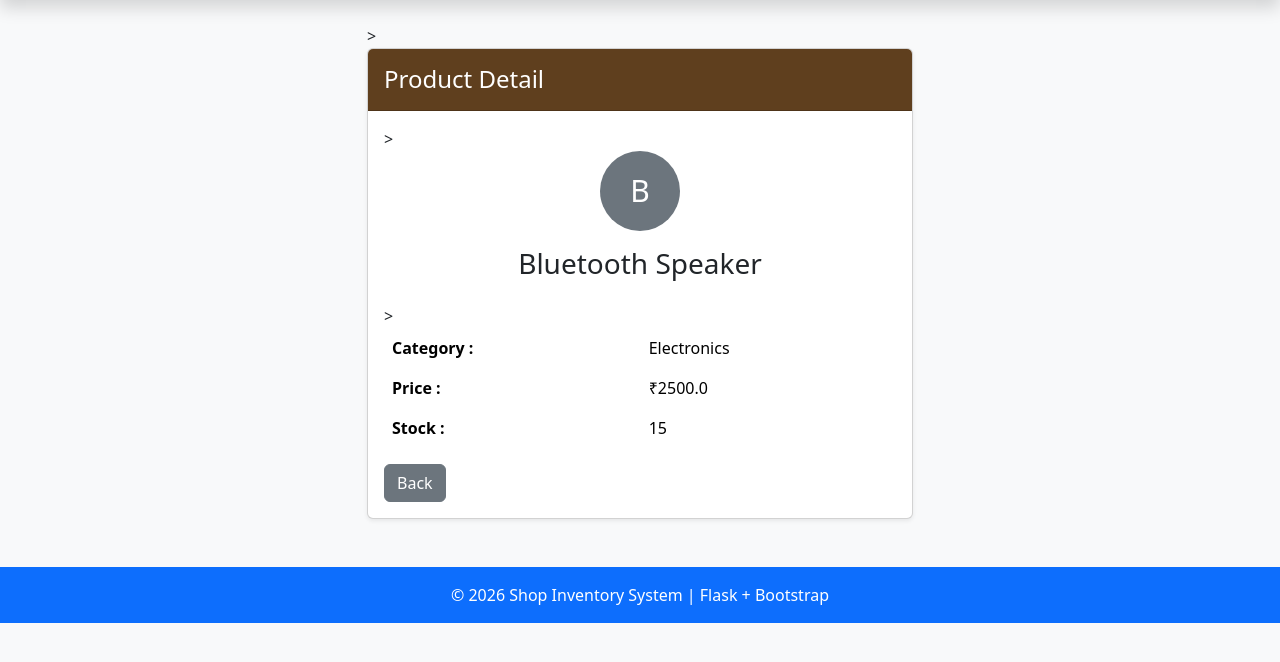
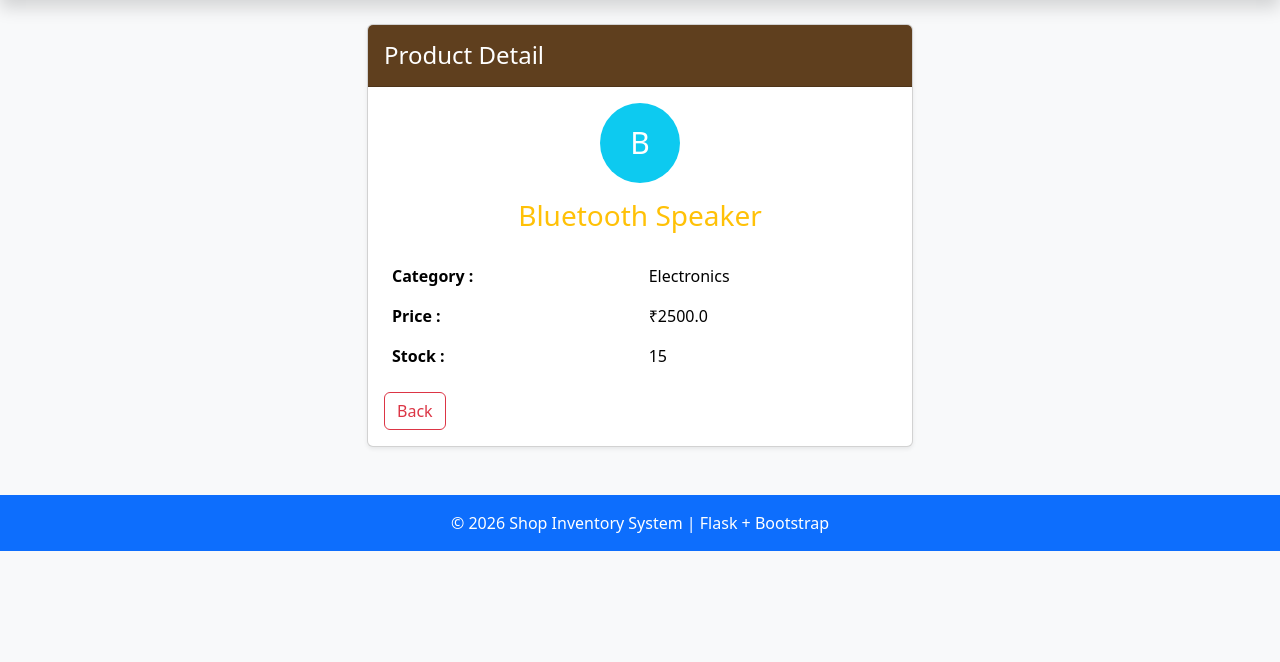
Before and after one commit to kadam768550/python-training, a Flask app: page /products/12 in a window 1280 px wide. Shown: the part 56-718 px from the top of the page. Run offline with Flask 3, Linux system fonts and the light colour scheme; data comes from the database, SQL or seed files in the repository.

```diff
--- a/templates/detail.html
+++ b/templates/detail.html
@@ -6,7 +6,7 @@
 <div class="row justify-content-center">
     <div class="col-md-6">
 
-        <!--Detail card-->>
+        <!--Detail card-->
         <div class="card shadow-sm">
             <div class="card-header text-white py-3" style="background-color:#5f3f1e;">
                 <h4 class="mb-0">Product Detail</h4>
@@ -14,20 +14,19 @@
 
             <div class="card-body">
 
-                <!--Avatar-->>
+                <!--Avatar-->
                 <div class="text-center mb-4">
-                    <div class="avatar rounded-circle bg-secondary text-white
+                    <div class="avatar rounded-circle bg-info text-white
                     d-inline-flex align-items-center justify-content-center"
                     style="width:80px;height:80px;font-size:30px;">
                         {{ product.name[0] | upper }}
                     </div>
 
-                    <h3 class="mt-3">{{ product.name }}</h3>
+                    <h3 class="mt-3 text-warning">{{ product.name }}</h3>
                 </div>
 
-                <!--Details-->>
+                <!--Detail-->
                 <table class="table table-borderless">
-
 
                     <tr>
                         <th>Category :</th>
@@ -45,7 +44,7 @@
                     </tr>
                 </table>
 
-                <a href="{{ url_for('product') }}" class="btn btn-secondary">
+                <a href="{{ url_for('product') }}" class="btn btn-outline-danger">
                     Back
                 </a>
 
```
